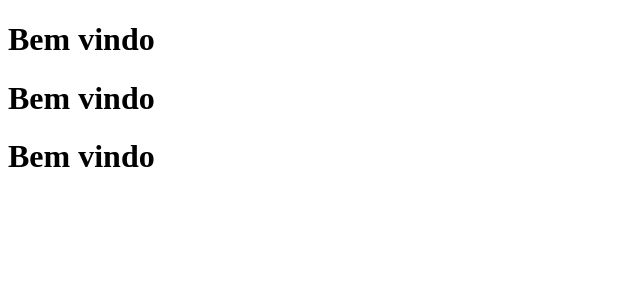
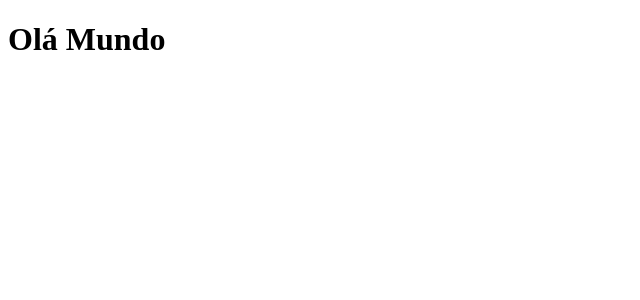
Before and after one commit to Brunocs1991/udemy_angular_basico_avancado, an Angular app in the folder primeiro_app/: page / in a window 1280 px wide. Shown: the top 300 px of the page, without its empty margins (0-640 px from the left). Built offline with nearby package versions, Linux system fonts and the light colour scheme.

Commit message:
ngOnChanges

```diff
--- a/primeiro_app/src/app/app.component.html
+++ b/primeiro_app/src/app/app.component.html
@@ -1,4 +1,2 @@
-<app-title></app-title>
-<app-title></app-title>
-<app-title></app-title>
+<app-title title="Olá Mundo"></app-title>
 <router-outlet></router-outlet>
--- a/primeiro_app/src/app/title/title.component.ts
+++ b/primeiro_app/src/app/title/title.component.ts
@@ -1,14 +1,22 @@
-import { Component, OnInit } from '@angular/core';
+import {
+  Component,
+  Input,
+  OnChanges,
+  OnInit,
+  SimpleChanges,
+} from '@angular/core';
 
 @Component({
   selector: 'app-title',
   templateUrl: './title.component.html',
   styleUrls: ['./title.component.scss'],
 })
-export class TitleComponent implements OnInit {
-  public title: string = 'Bem vindo';
+export class TitleComponent implements OnInit, OnChanges {
+  @Input() public title: string = 'Bem vindo';
 
   constructor() {}
-
   ngOnInit(): void {}
+  ngOnChanges(): void {
+    alert('Foi alterado com sucesso');
+  }
 }
```
